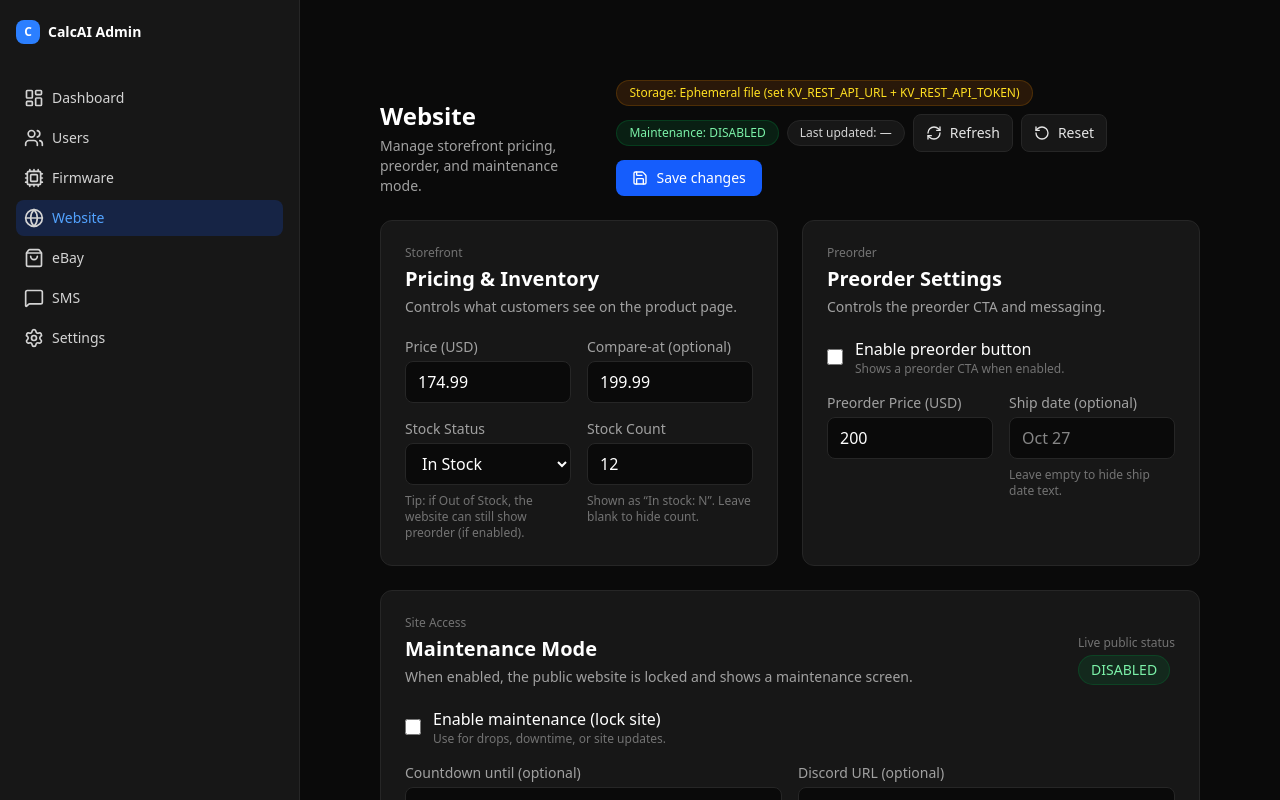
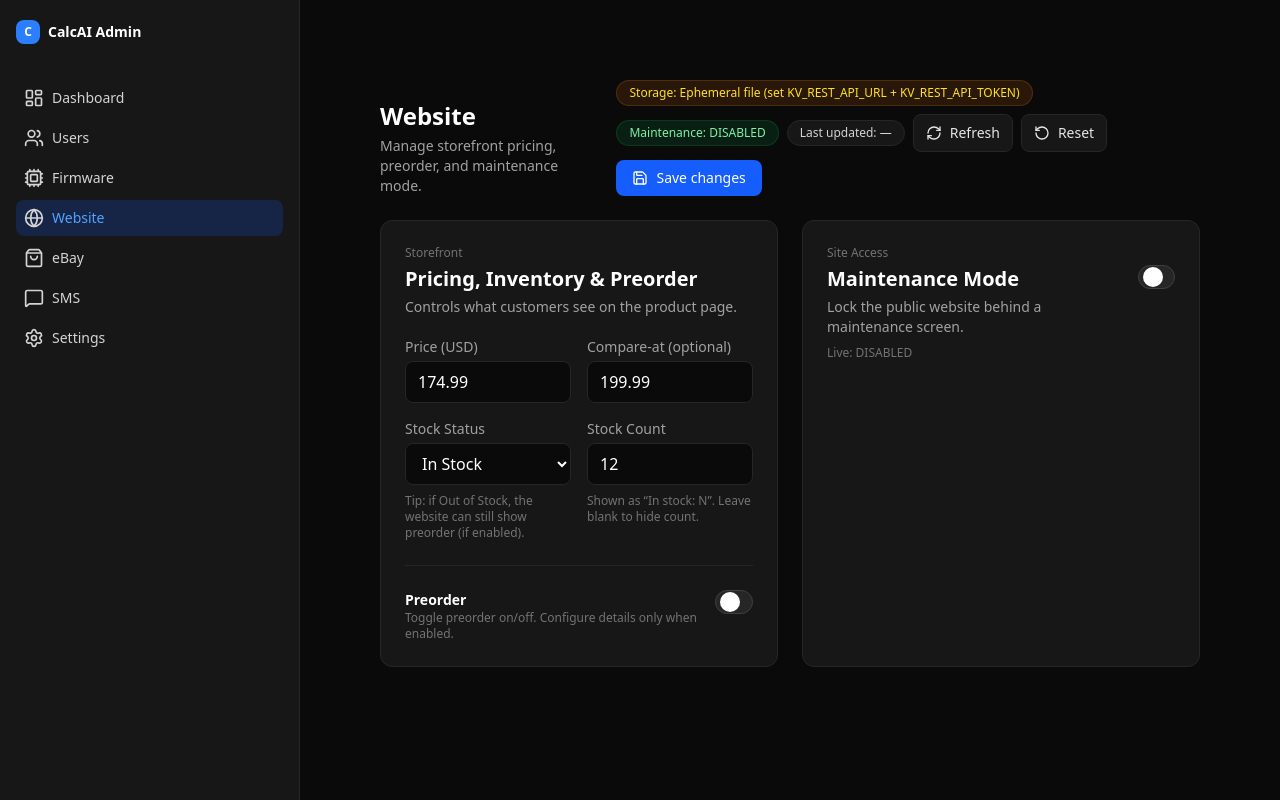
Before and after one commit to ceeazer1/calcai-management-dashboard, a Next.js app: page /website in a window 1280 px wide. Built offline with nearby package versions, Linux system fonts and the light colour scheme.

Commit message:
Dashboard: Website - collapse preorder & maintenance behind toggles

```diff
--- a/src/app/website/page.tsx
+++ b/src/app/website/page.tsx
@@ -97,7 +97,7 @@ export default function WebsitePage() {
       const j = await r.json();
       const m = j?.maintenance || {};
       const enabled = !!m.enabled;
-      setLiveStatus(`${enabled ? "ENABLED" : "DISABLED"}${m.until ? ` • until ${m.until}` : ""}`);
+      setLiveStatus(`${enabled ? "ENABLED" : "DISABLED"}${enabled && m.until ? ` • until ${m.until}` : ""}`);
     } catch {
       setLiveStatus("error");
     }
@@ -220,14 +220,15 @@ export default function WebsitePage() {
       )}
 
       <div className="grid grid-cols-1 lg:grid-cols-2 gap-6">
-        {/* Storefront */}
+        {/* Storefront (Pricing + Preorder in one tile) */}
         <div className="bg-neutral-900 rounded-xl p-6 border border-neutral-800">
           <div className="mb-1 text-xs text-neutral-500">Storefront</div>
-          <h2 className="text-xl font-semibold text-white mb-1">Pricing & Inventory</h2>
+          <h2 className="text-xl font-semibold text-white mb-1">Pricing, Inventory & Preorder</h2>
           <p className="text-sm text-neutral-400 mb-5">
             Controls what customers see on the product page.
           </p>
 
+          {/* Pricing + Inventory */}
           <div className="grid grid-cols-1 md:grid-cols-2 gap-4">
             <div>
               <label className="block text-neutral-400 mb-1 text-sm">Price (USD)</label>
@@ -282,29 +283,37 @@ export default function WebsitePage() {
               <div className="text-xs text-neutral-500 mt-2">Shown as “In stock: N”. Leave blank to hide count.</div>
             </div>
           </div>
+
+          {/* Divider */}
+          <div className="my-6 border-t border-neutral-800" />
+
+          {/* Preorder toggle + conditional fields */}
+          <div>
+            <div className="flex items-start justify-between gap-4">
+              <div>
+                <div className="text-sm font-semibold text-white">Preorder</div>
+                <div className="text-xs text-neutral-500">Toggle preorder on/off. Configure details only when enabled.</div>
+              </div>
+              <button
+                type="button"
+                role="switch"
+                aria-checked={preorderEnabled}
+                onClick={() => setPreorderEnabled((v) => !v)}
+                className={`relative inline-flex h-6 w-11 items-center rounded-full border transition-colors ${
+                  preorderEnabled ? "bg-blue-600 border-blue-500/40" : "bg-neutral-800 border-neutral-700"
+                }`}
+                title={preorderEnabled ? "Disable preorder" : "Enable preorder"}
+              >
+                <span
+                  className={`inline-block h-5 w-5 transform rounded-full bg-white transition ${
+                    preorderEnabled ? "translate-x-5" : "translate-x-1"
+                  }`}
+                />
+              </button>
             </div>
 
-        {/* Preorder */}
-        <div className="bg-neutral-900 rounded-xl p-6 border border-neutral-800">
-          <div className="mb-1 text-xs text-neutral-500">Preorder</div>
-          <h2 className="text-xl font-semibold text-white mb-1">Preorder Settings</h2>
-          <p className="text-sm text-neutral-400 mb-5">Controls the preorder CTA and messaging.</p>
-
-          <div className="grid grid-cols-1 md:grid-cols-2 gap-4">
-            <div className="md:col-span-2">
-              <label className="flex items-center gap-3 text-white">
-                <input
-                  type="checkbox"
-                  checked={preorderEnabled}
-                  onChange={(e) => setPreorderEnabled(e.target.checked)}
-                  className="w-4 h-4"
-                />
-                <div>
-                  <div className="font-medium">Enable preorder button</div>
-                  <div className="text-xs text-neutral-500">Shows a preorder CTA when enabled.</div>
-                </div>
-              </label>
-            </div>
+            {preorderEnabled && (
+              <div className="mt-4 grid grid-cols-1 md:grid-cols-2 gap-4">
                 <div>
                   <label className="block text-neutral-400 mb-1 text-sm">Preorder Price (USD)</label>
                   <input
@@ -329,43 +338,41 @@ export default function WebsitePage() {
                   <div className="text-xs text-neutral-500 mt-2">Leave empty to hide ship date text.</div>
                 </div>
               </div>
+            )}
+          </div>
         </div>
 
-        {/* Maintenance */}
-        <div className="bg-neutral-900 rounded-xl p-6 border border-neutral-800 lg:col-span-2">
+        {/* Maintenance (toggle + conditional fields) */}
+        <div className="bg-neutral-900 rounded-xl p-6 border border-neutral-800">
           <div className="mb-1 text-xs text-neutral-500">Site Access</div>
-          <div className="flex flex-col md:flex-row md:items-start md:justify-between gap-4 mb-5">
+          <div className="flex items-start justify-between gap-4">
             <div>
               <h2 className="text-xl font-semibold text-white mb-1">Maintenance Mode</h2>
               <p className="text-sm text-neutral-400">
-                When enabled, the public website is locked and shows a maintenance screen.
+                Lock the public website behind a maintenance screen.
               </p>
+              <div className="text-xs text-neutral-500 mt-2">Live: {liveStatus}</div>
             </div>
-            <div className="text-sm">
-              <div className="text-xs text-neutral-500 mb-1">Live public status</div>
-              <div className={`inline-flex items-center px-3 py-1 rounded-full border ${
-                liveEnabled ? "bg-red-900/30 text-red-300 border-red-700/30" : "bg-green-900/30 text-green-300 border-green-700/30"
-              }`}>
-                {liveStatus}
-              </div>
-            </div>
+            <button
+              type="button"
+              role="switch"
+              aria-checked={maintenanceEnabled}
+              onClick={() => setMaintenanceEnabled((v) => !v)}
+              className={`relative inline-flex h-6 w-11 items-center rounded-full border transition-colors ${
+                maintenanceEnabled ? "bg-red-600 border-red-500/40" : "bg-neutral-800 border-neutral-700"
+              }`}
+              title={maintenanceEnabled ? "Disable maintenance" : "Enable maintenance"}
+            >
+              <span
+                className={`inline-block h-5 w-5 transform rounded-full bg-white transition ${
+                  maintenanceEnabled ? "translate-x-5" : "translate-x-1"
+                }`}
+              />
+            </button>
           </div>
 
-          <div className="grid grid-cols-1 md:grid-cols-2 gap-4">
-            <div className="md:col-span-2">
-              <label className="flex items-center gap-3 text-white">
-                <input
-                  type="checkbox"
-                  checked={maintenanceEnabled}
-                  onChange={(e) => setMaintenanceEnabled(e.target.checked)}
-                  className="w-4 h-4"
-                />
-                <div>
-                  <div className="font-medium">Enable maintenance (lock site)</div>
-                  <div className="text-xs text-neutral-500">Use for drops, downtime, or site updates.</div>
-                </div>
-              </label>
-            </div>
+          {maintenanceEnabled && (
+            <div className="mt-5 grid grid-cols-1 md:grid-cols-2 gap-4">
               <div>
                 <label className="block text-neutral-400 mb-1 text-sm">Countdown until (optional)</label>
                 <input
@@ -388,6 +395,7 @@ export default function WebsitePage() {
                 <div className="text-xs text-neutral-500 mt-2">Displayed on the maintenance screen.</div>
               </div>
             </div>
+          )}
         </div>
       </div>
     </div>
```
Lines whose indentation alone changed are shown as unchanged.
